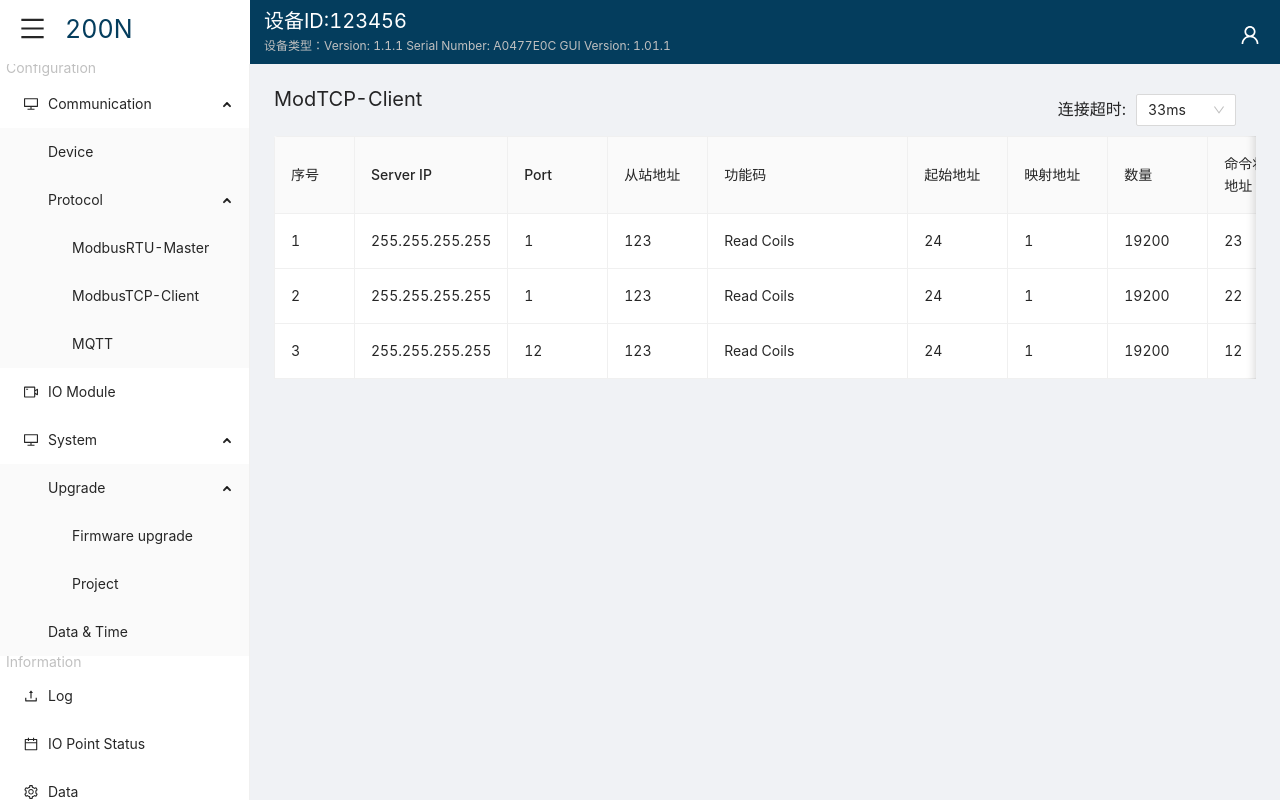
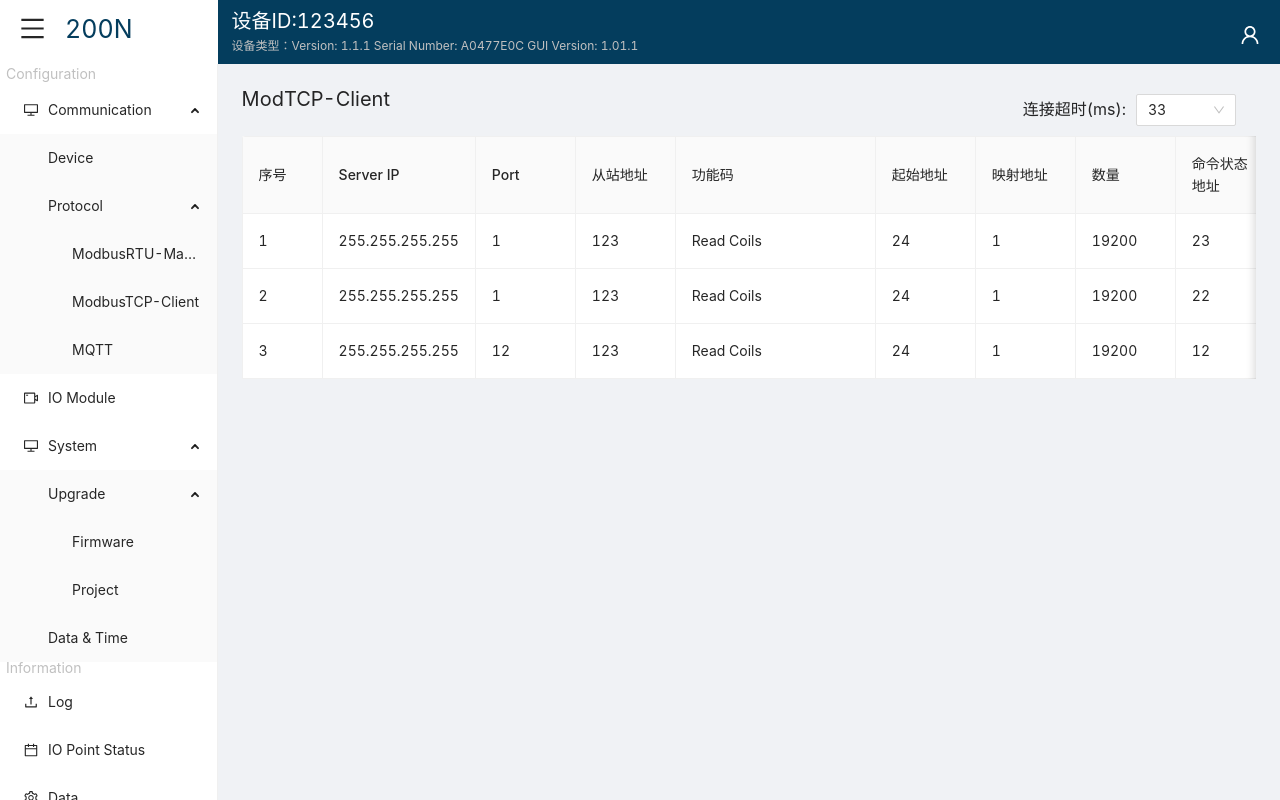
Before and after one commit to fengwang913/VersionDemo2.0, a React (Create React App) app: page /view/ModbusTCP-master in a window 1280 px wide. Built offline with nearby package versions, Linux system fonts and the light colour scheme.

Commit message:
feat： 整体布局调整

```diff
--- a/src/assets/css/sider.css
+++ b/src/assets/css/sider.css
@@ -3,10 +3,10 @@
 
 .ant-layout-sider{
    background-color: white;
-   width: 250px !important;
-   min-width: 250px !important;
-   max-width: 250px !important;
-   flex:0 0 250px !important;
+   width: 17vw !important;
+   min-width: 17vw !important;
+   max-width: 17vw !important;
+   flex:0 0 17vw !important;
 
 }
 
--- a/src/pages/base/header.jsx
+++ b/src/pages/base/header.jsx
@@ -19,7 +19,7 @@ export default class Header extends Component{
         return(
             <div style={{display:'flex',height:'8vh', Width:'100vw'}}>
                 <div style={ {
-                            width :'250px',
+                            width :'17vw',
                             fontSize:'25px',
                         } }>
                             <div style={{display:'flex', width :'250px',}}>
@@ -40,7 +40,7 @@ export default class Header extends Component{
 
                 </div>
                 <div style={ {
-                        width:'80.5vw',
+                        width:'83vw',
                         backgroundColor:'#043D5D',
                     } }>
                         <div style={{paddingLeft:'14px',
--- a/src/pages/base/headerItem/item.jsx
+++ b/src/pages/base/headerItem/item.jsx
@@ -86,7 +86,7 @@ export default class Item extends Component{
         const menu = (
             <Menu onClick={this.handleMenuClick}>
               <Menu.Item key='logout'>
-                  Logout
+                  登出
               </Menu.Item>
               <Menu.Item key='access'>
                   修改密码
--- a/src/pages/base/sider.jsx
+++ b/src/pages/base/sider.jsx
@@ -26,7 +26,7 @@ const Demo = (props) => {
     return (
       <>
         <Menu
-          style={{ width: 250}}
+          style={{ width: '17vw'}}
           defaultSelectedKeys={["view/port"]}
           defaultOpenKeys={['sub1','sub2','sub3','sub4']}
           mode="inline"
@@ -37,7 +37,7 @@ const Demo = (props) => {
                 <div
                     style={{height:'16px',
                             marginLeft:'6px',
-                            paddingTop:'6px',
+                            marginTop:'6px',
                             color:'#C0C0C0',
                             paddingTop:'4px',}}>Configuration</div>
                 <SubMenu  key="sub1" icon={<DesktopOutlined />} title="Communication">
@@ -55,7 +55,7 @@ const Demo = (props) => {
 
                 <SubMenu  key="sub3" icon={<DesktopOutlined />} title="System">
                     <SubMenu  key="sub4"  title="Upgrade">
-                        <Menu.Item key="view/firmware" >Firmware upgrade</Menu.Item>
+                        <Menu.Item key="view/firmware" >Firmware</Menu.Item>
                         <Menu.Item key="view/project" >Project</Menu.Item>
                     </SubMenu >
 
--- a/src/pages/view/menu/modrtu/editTable.jsx
+++ b/src/pages/view/menu/modrtu/editTable.jsx
@@ -280,11 +280,10 @@ class RtuTable extends React.Component {
               onClick={this.props.alertClick}
               style={{marginLeft :'10px',cursor:'pointer'}}>
                 静默时间(ms):
+
               </span>
-              <Select defaultValue="1" style={{ width: 100,marginLeft:'10px' }} >
-                  <Option value="1">1ms</Option>
-                  <Option value="2">2ms</Option>
-              </Select>
+              <Input  placeholder="0" bordered={false} style={{width:'70px'}}  />
+
               <Button
                   onClick={this.handleAdd}
                   type="primary"
--- a/src/pages/view/menu/modtcp/modtcp.jsx
+++ b/src/pages/view/menu/modtcp/modtcp.jsx
@@ -15,12 +15,12 @@ export default class ModTCP extends Component{
                 <div style={{fontSize:'20px'}} >
                    ModTCP-Client
                    <div style={{fontSize:'16px',margin:'10px',float:'right'}}>
-                   连接超时:
+                   连接超时(ms):
                     <Select defaultValue="33" style={{ width: 100,marginLeft:'10px',marginRight:'10px' }} >
-                        <Option value="33">33ms</Option>
-                        <Option value="23">23ms</Option>
-                        <Option value="13">13ms</Option>
-                        <Option value="43">43ms</Option>
+                        <Option value="33">33</Option>
+                        <Option value="23">23</Option>
+                        <Option value="13">13</Option>
+                        <Option value="43">43</Option>
                     </Select>
                     {/* 响应超时:
                     <Select defaultValue="33" style={{ width: 100,marginLeft:'10px' }} >
```
Also changed, not shown: 1 other file (tests, documents, lock files or other folders).
